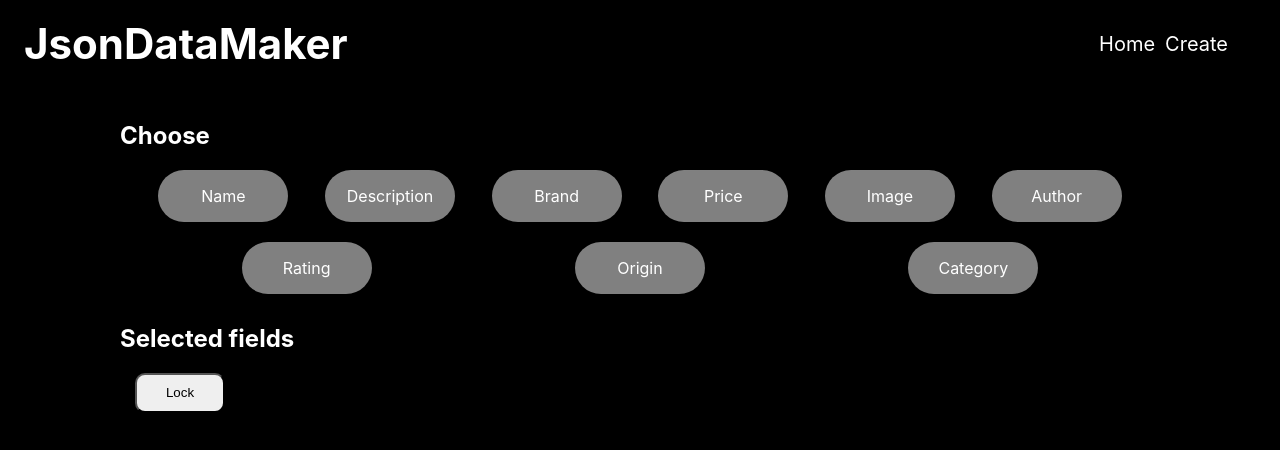
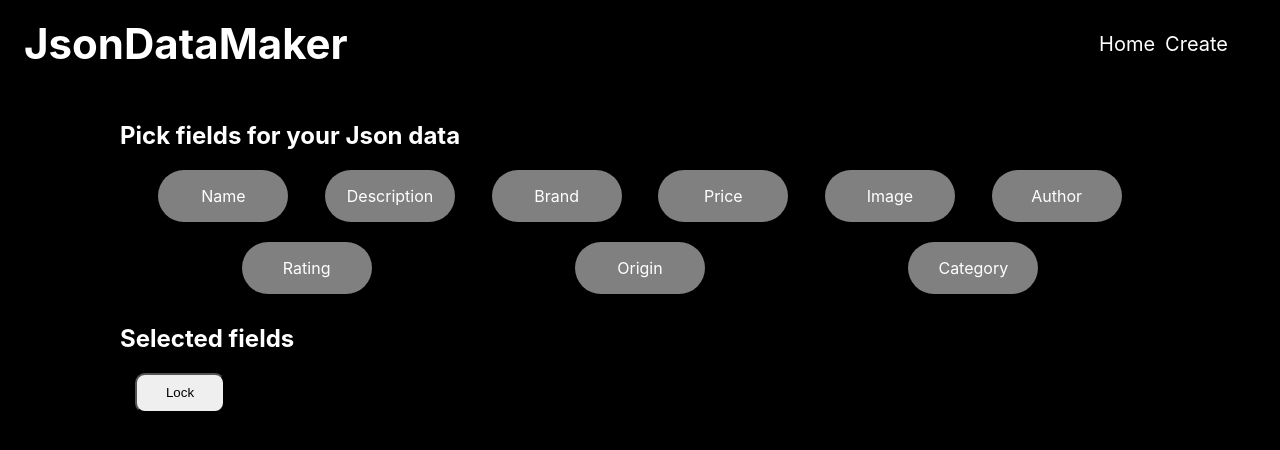
Before and after one commit to larrywongkahei/JsonDataMaker, a React (Create React App) app: page /customjson in a window 1280 px wide. Shown: the top 450 px of the page. Built offline with nearby package versions, Linux system fonts and the light colour scheme.

Commit message:
Modified choose to Pick fields for you jsondata for clearer instruction

```diff
--- a/src/Components/CustomJson.jsx
+++ b/src/Components/CustomJson.jsx
@@ -122,7 +122,7 @@ export function CustomJson(){
     return (
         <div style={{paddingLeft:"120px", paddingRight:"120px", paddingBottom:"20px"}}>
             <h2>
-                Choose
+                Pick fields for your Json data
             </h2>
             <div style={{display:"flex", justifyContent:"space-around", flexWrap:"wrap", gap:"20px", marginLeft:"30px", marginRight:"30px"}}>
                 {allButton}
```
